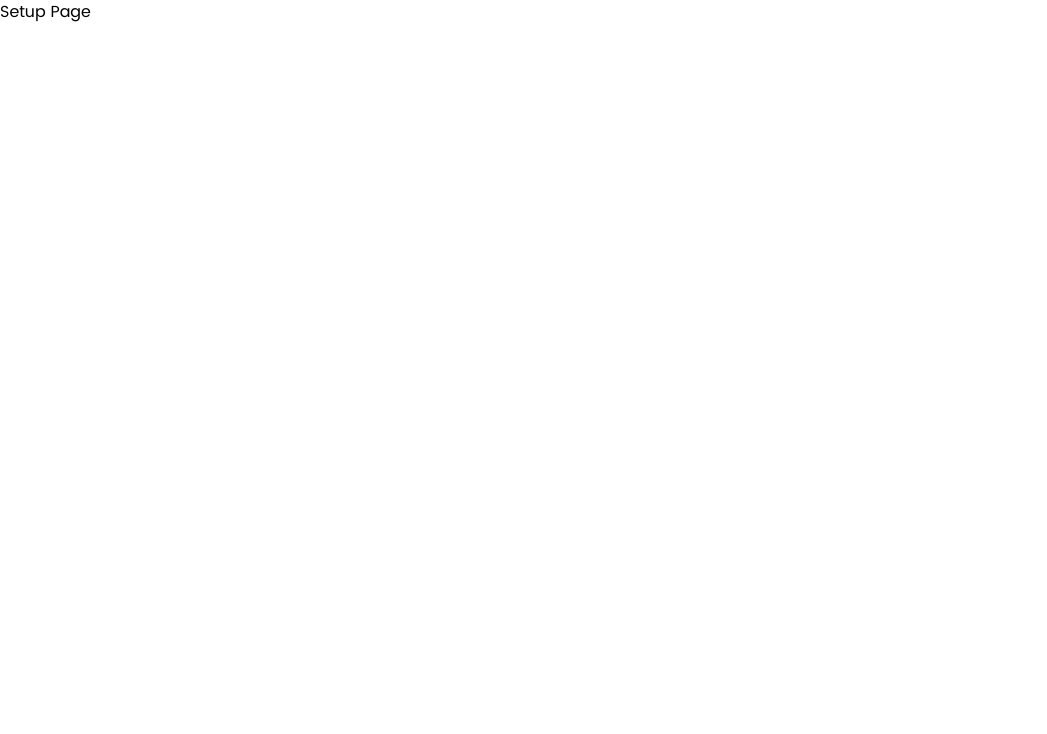
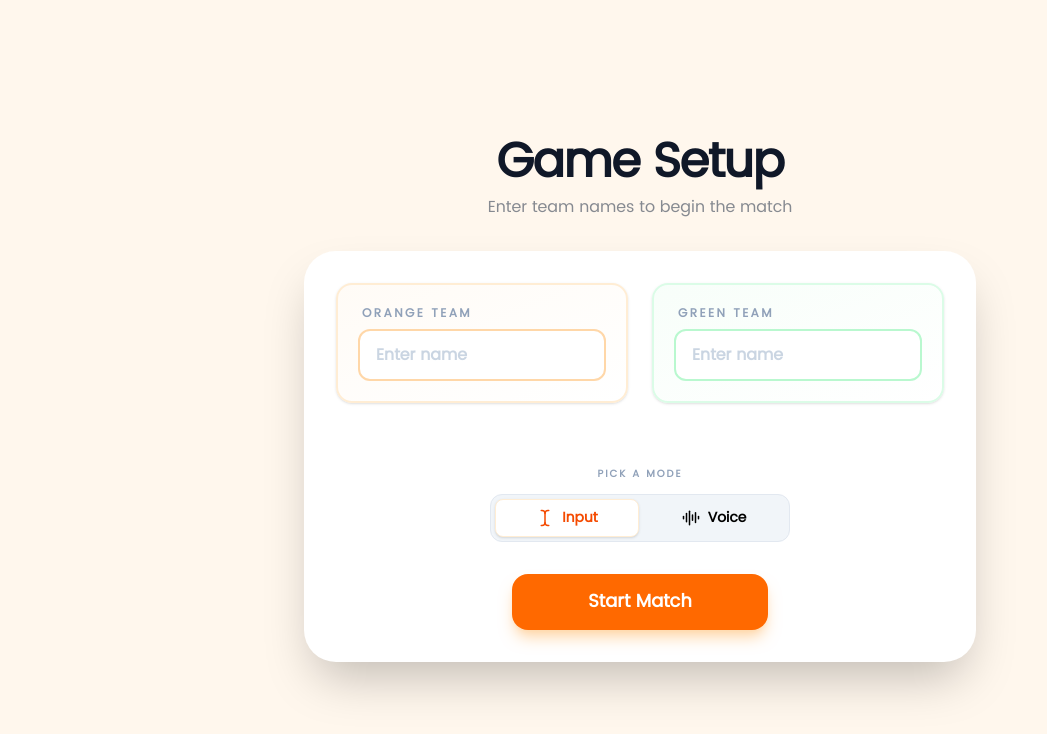
Before and after one commit to GeorgioIO/letterswar-v2, a React (Vite) app in the folder frontend/: page /game/setup in a window 1280 px wide. Shown: the top 734 px of the page, without its empty margins (0-1047 px from the left). Built offline with nearby package versions, Linux system fonts and the light colour scheme; sample sign-in values are in the browser's storage.

Commit message:
Created initial setup form

```diff
--- /dev/null
+++ b/frontend/src/components/UI/Game/Forms/ModePicker.jsx
@@ -0,0 +1,52 @@
+import { TextCursor, AudioLines } from "lucide-react";
+import { useState } from "react";
+
+const defaultButtonClasses = `cursor-pointer flex-1 flex justify-center items-center gap-2 py-2 px-4 text-sm font-bold rounded-lg transition-all`;
+
+export default function ModePicker() {
+  const [mode, setMode] = useState("input");
+
+  const active = "bg-white text-orange-600 shadow-sm border border-orange-100";
+
+  const inputButtonClasses =
+    mode === "input"
+      ? `${defaultButtonClasses} ${active}`
+      : defaultButtonClasses;
+
+  const voiceButtonClasses =
+    mode === "voice"
+      ? `${defaultButtonClasses} ${active}`
+      : defaultButtonClasses;
+
+  function toggleMode(mode) {
+    setMode(mode);
+  }
+
+  return (
+    <div className="md:col-span-2 flex flex-col gap-6 items-center mt-4 md:mt-6">
+      <div className="w-full flex flex-col items-center gap-3">
+        <p className="text-[10px] uppercase tracking-[0.2em] text-slate-400 font-black">
+          Pick a mode
+        </p>
+        <div className="flex gap-1 w-full max-w-75 p-1 bg-slate-100 rounded-xl border border-slate-200">
+          <button
+            onClick={() => toggleMode("input")}
+            type="button"
+            className={inputButtonClasses}
+          >
+            <TextCursor size={18} />
+            Input
+          </button>
+          <button
+            onClick={() => toggleMode("voice")}
+            type="button"
+            className={voiceButtonClasses}
+          >
+            <AudioLines size={18} />
+            Voice
+          </button>
+        </div>
+      </div>
+    </div>
+  );
+}
--- /dev/null
+++ b/frontend/src/components/UI/Game/Forms/SetupForm.jsx
@@ -0,0 +1,52 @@
+import ModePicker from "./ModePicker";
+export default function SetupForm() {
+  return (
+    <form className="w-full max-w-[95%] md:max-w-2xl mx-auto p-4 md:p-8 bg-white rounded-4xl shadow-2xl grid grid-cols-1 md:grid-cols-2 gap-4 md:gap-6 ">
+      {/* Left Side - Orange Team */}
+      <div className="bg-linear-to-br from-orange-50/50 to-white p-5 rounded-2xl border-2 border-orange-100 shadow-sm transition-all hover:border-orange-200">
+        <Input
+          label="Orange Team"
+          id="orangeTeamName"
+          placeholder="Enter name"
+          accentColor="border-orange-200 focus:border-orange-500 focus:ring-orange-100"
+        />
+      </div>
+
+      {/* Right Side - Green Team */}
+      <div className="bg-linear-to-br from-green-50/50 to-white p-5 rounded-2xl border-2 border-green-100 shadow-sm transition-all hover:border-green-200">
+        <Input
+          label="Green Team"
+          id="greenTeamName"
+          placeholder="Enter name"
+          accentColor="border-green-200 focus:border-green-500 focus:ring-green-100"
+        />
+      </div>
+
+      {/* Bottom Side  */}
+      <div className=" md:col-span-2 flex flex-col gap-8 justify-center mt-2 md:mt-4">
+        <ModePicker />
+        <button className="group relative cursor-pointer h-14 w-full md:w-64 md:self-center bg-orange-500 hover:bg-orange-600 text-white rounded-2xl text-lg font-bold shadow-lg shadow-orange-200 transition-all active:scale-95 flex items-center justify-center gap-3">
+          Start Match
+        </button>
+      </div>
+    </form>
+  );
+}
+
+function Input({ label, id, accentColor, ...props }) {
+  return (
+    <div className="flex flex-col gap-2">
+      <label
+        className="text-[10px] md:text-xs uppercase tracking-[0.2em] text-slate-400 font-black px-1"
+        htmlFor={id}
+      >
+        {label}
+      </label>
+      <input
+        className={`w-full bg-white border-2 rounded-xl py-3 px-4 outline-none transition-all placeholder:text-slate-300 text-slate-700 font-semibold text-lg md:text-base ${accentColor} focus:ring-4`}
+        id={id}
+        {...props}
+      />
+    </div>
+  );
+}
--- a/frontend/src/pages/game/GameSetupPage.jsx
+++ b/frontend/src/pages/game/GameSetupPage.jsx
@@ -1,3 +1,18 @@
+import SetupForm from "../../components/UI/Game/Forms/SetupForm";
+
 export default function GameSetupPage() {
-  return <h1>Setup Page</h1>;
+  return (
+    <section className="min-h-screen px-5 py-10 bg-orange-50 flex flex-col items-center justify-center">
+      <div className="text-center mb-8">
+        <h1 className="text-4xl md:text-5xl font-black text-gray-900 tracking-tight">
+          Game Setup
+        </h1>
+        <p className="text-gray-700/60 mt-2 font-medium">
+          Enter team names to begin the match
+        </p>
+      </div>
+
+      <SetupForm />
+    </section>
+  );
 }
```
